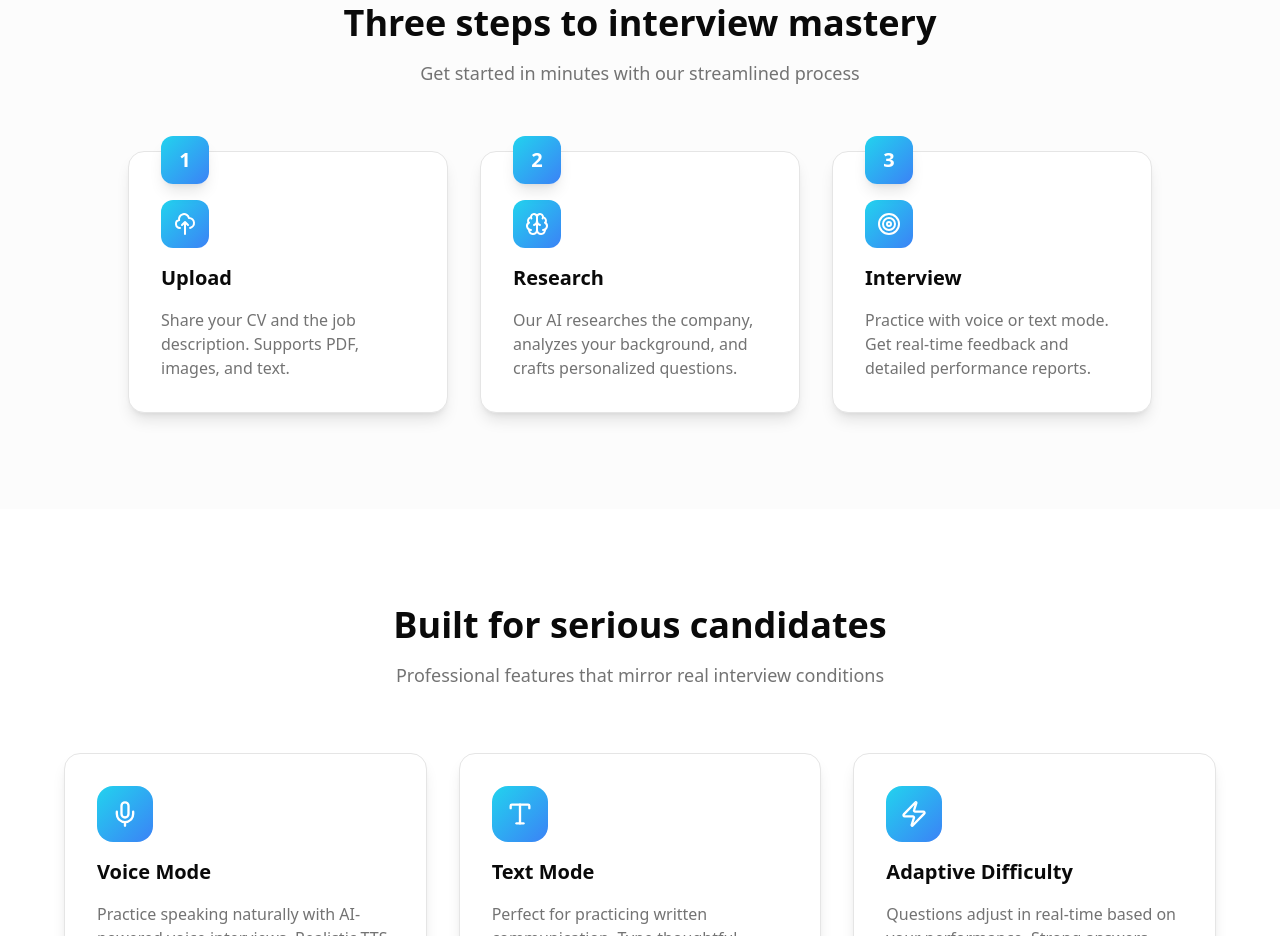
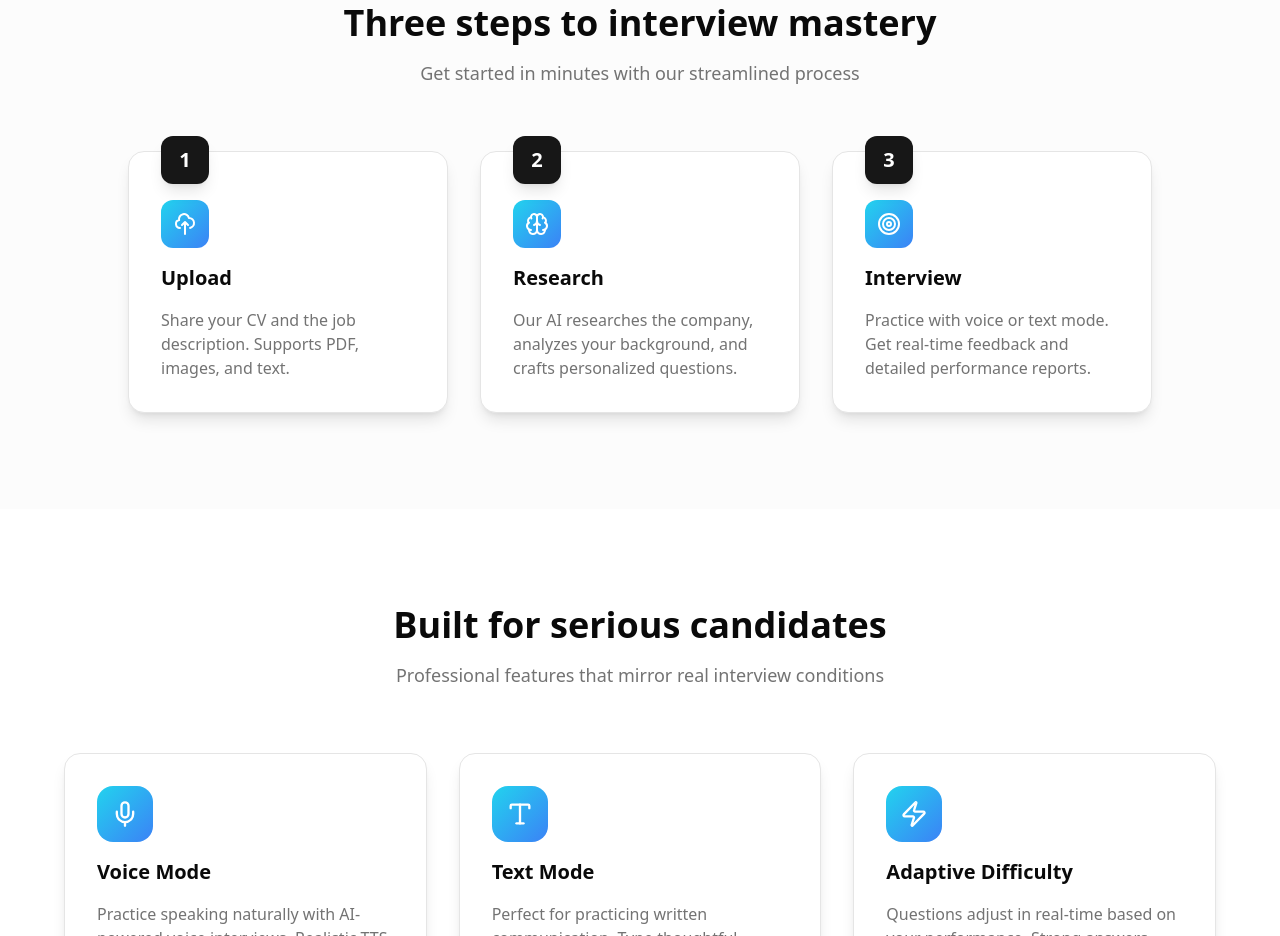
Before and after one commit to athlosconsultants/InterviewLab, a Next.js app: page / in a window 1280 px wide. Shown: the part 960-1896 px from the top of the page. Built offline with nearby package versions, Linux system fonts and the light colour scheme; no server answers.

Commit message:
Revert step number badges to original black color

```diff
--- a/app/page.tsx
+++ b/app/page.tsx
@@ -168,7 +168,7 @@ export default async function Home() {
           <div className="grid md:grid-cols-3 gap-8 max-w-5xl mx-auto">
             {/* Step 1 */}
             <div className="relative bg-card rounded-2xl p-8 shadow-lg border border-border hover:border-primary/50 transition-all duration-300">
-              <div className="absolute -top-4 left-8 w-12 h-12 bg-gradient-to-br from-cyan-400 to-blue-500 rounded-xl flex items-center justify-center text-white font-bold text-xl shadow-lg">
+              <div className="absolute -top-4 left-8 w-12 h-12 bg-primary rounded-xl flex items-center justify-center text-white font-bold text-xl shadow-lg">
                 1
               </div>
               <div className="space-y-4 mt-4">
@@ -197,7 +197,7 @@ export default async function Home() {
 
             {/* Step 2 */}
             <div className="relative bg-card rounded-2xl p-8 shadow-lg border border-border hover:border-primary/50 transition-all duration-300">
-              <div className="absolute -top-4 left-8 w-12 h-12 bg-gradient-to-br from-cyan-400 to-blue-500 rounded-xl flex items-center justify-center text-white font-bold text-xl shadow-lg">
+              <div className="absolute -top-4 left-8 w-12 h-12 bg-primary rounded-xl flex items-center justify-center text-white font-bold text-xl shadow-lg">
                 2
               </div>
               <div className="space-y-4 mt-4">
@@ -214,7 +214,7 @@ export default async function Home() {
 
             {/* Step 3 */}
             <div className="relative bg-card rounded-2xl p-8 shadow-lg border border-border hover:border-primary/50 transition-all duration-300">
-              <div className="absolute -top-4 left-8 w-12 h-12 bg-gradient-to-br from-cyan-400 to-blue-500 rounded-xl flex items-center justify-center text-white font-bold text-xl shadow-lg">
+              <div className="absolute -top-4 left-8 w-12 h-12 bg-primary rounded-xl flex items-center justify-center text-white font-bold text-xl shadow-lg">
                 3
               </div>
               <div className="space-y-4 mt-4">
```
